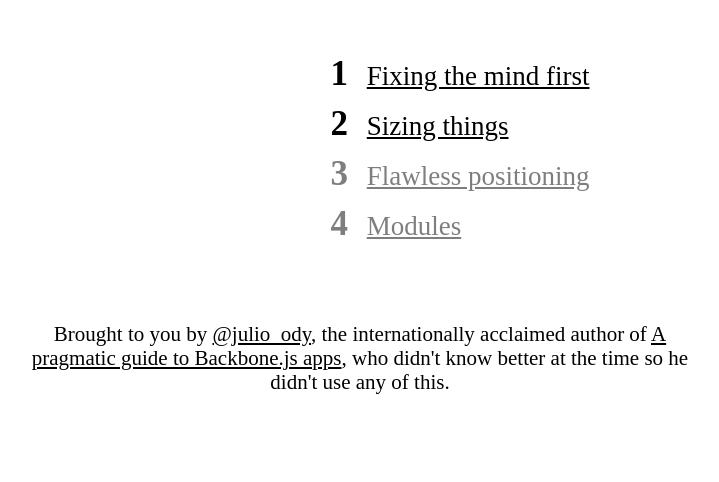
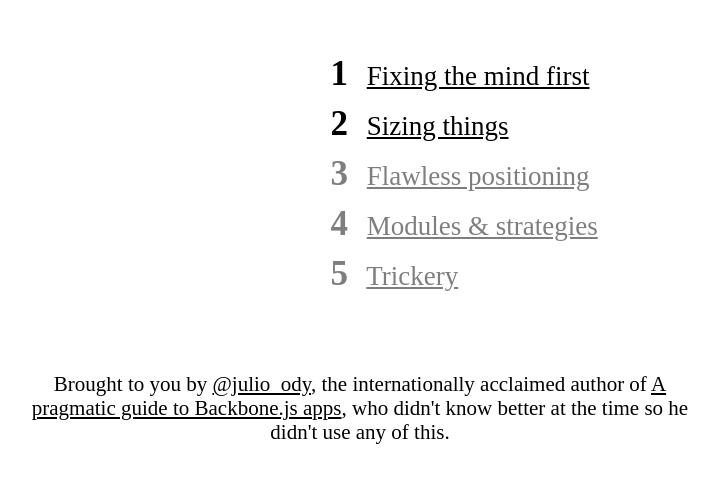
Before and after one commit to juliocesar/styling-with-sass, a website: page public/index.html in a window 1280 px wide. Shown: the part 294-776 px from the top of the page, without its empty margins (280-999 px from the left). Drawn offline with nearby package versions, Linux system fonts and the light colour scheme; files that its build step writes are made by us from their sources; a web font is replaced by a local one.

Commit message:
Mention of the trickery chapter

```diff
--- a/public/index.html
+++ b/public/index.html
@@ -48,7 +48,15 @@
             4
           </strong>
           <a>
-            Modules
+            Modules &amp; strategies
+          </a>
+        </li>
+        <li class="upcoming">
+          <strong>
+            5
+          </strong>
+          <a>
+            Trickery
           </a>
         </li>
       </ul>
```
